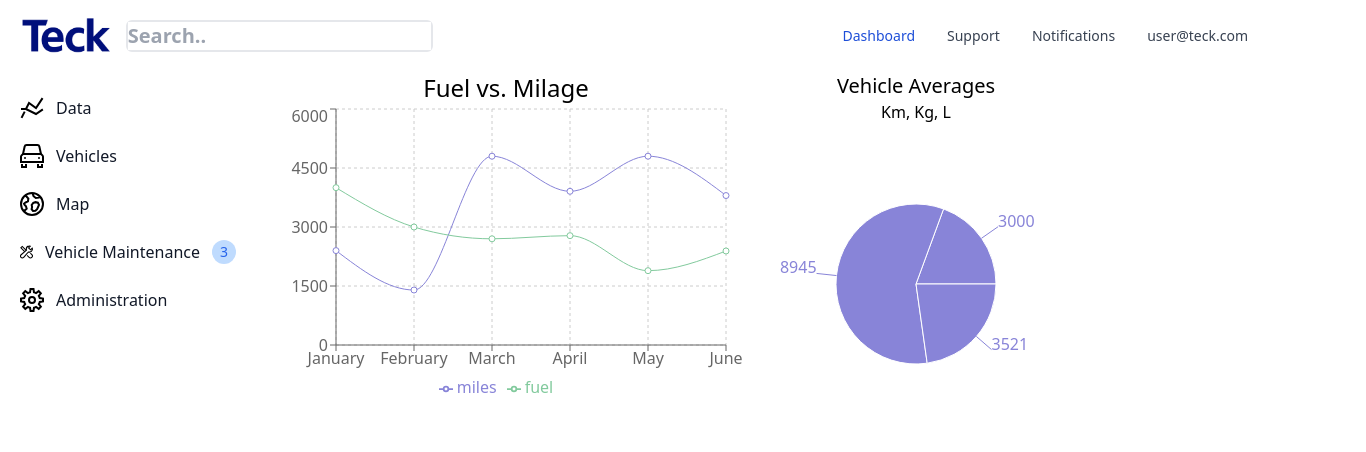
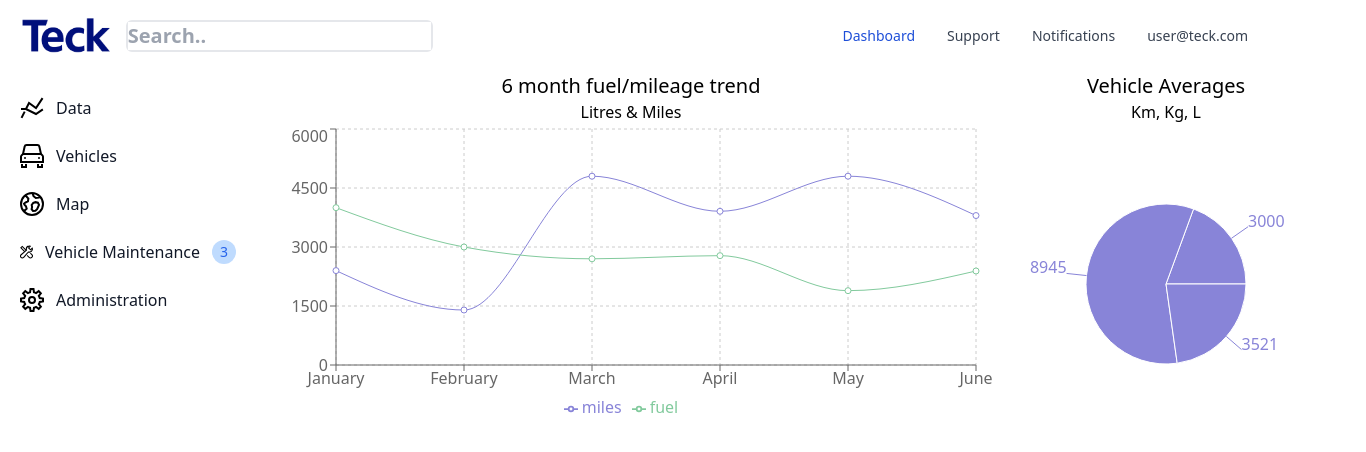
Before and after one commit to zw0ng/QDS2023, a Next.js app in the folder teck-app/: page / in a window 1280 px wide. Shown: the top 452 px of the page, 1366 px wide, since content can reach past the window. Built offline with nearby package versions, Linux system fonts and the light colour scheme.

Commit message:
added chart

```diff
--- a/teck-app/components/fuel-mile-chart.tsx
+++ b/teck-app/components/fuel-mile-chart.tsx
@@ -43,9 +43,10 @@ const data = [
 const Fuelchart = () => {
     return (
                 <div>
-      <h1 className='text-2xl text-center'>Fuel vs. Milage</h1>
+        <h1 className='text-xl text-center'>6 month fuel/mileage trend</h1>
+        <h2 className='text-center'>Litres & Miles</h2>
         <LineChart
-        width={500}
+          width={750}
           height={300}
           data={data}
           margin={{
```
Lines whose indentation alone changed are shown as unchanged.
